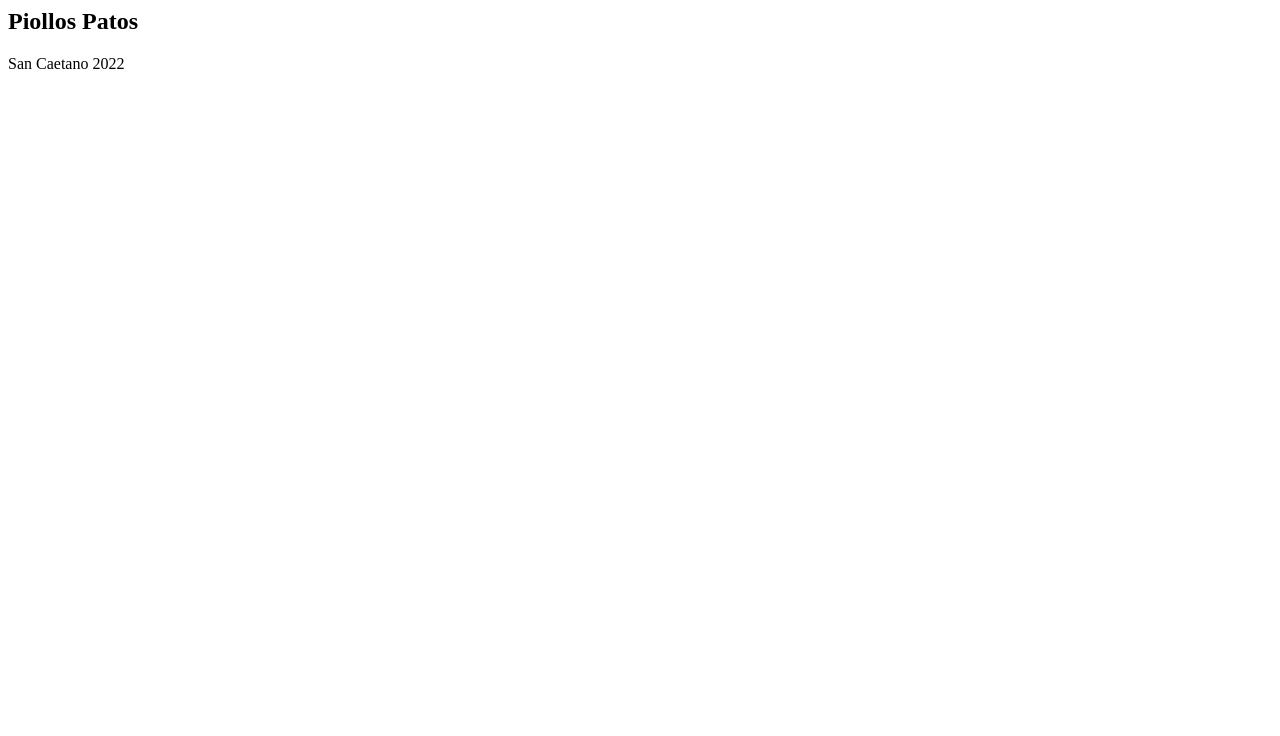
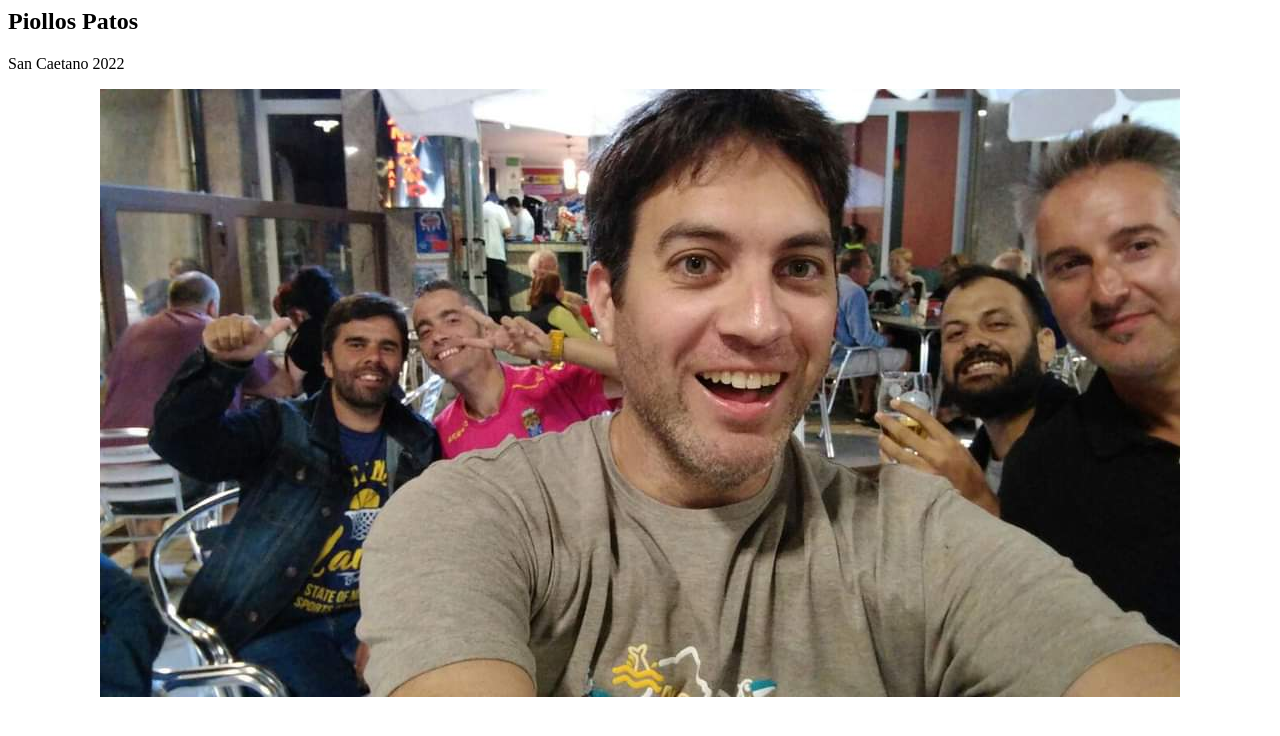
Before and after one commit to piollos-patos/piollos-patos.github.io, a plain HTML site: page index.html in a window 1280 px wide. Drawn offline with Linux system fonts and the light colour scheme.

Commit message:
Add the 'pandilla' picture

```diff
--- a/index.html
+++ b/index.html
@@ -5,5 +5,9 @@
   <body>
     <h2>Piollos Patos</h2>
     <p>San Caetano 2022</p>
+
+    <div style="text-align: center">
+      <img src="images/pandilla.jpg" width="1080" height="608"/>
+    </div>
   </body>
 </html>
```
Also changed, not shown: images/pandilla.jpg (added).
